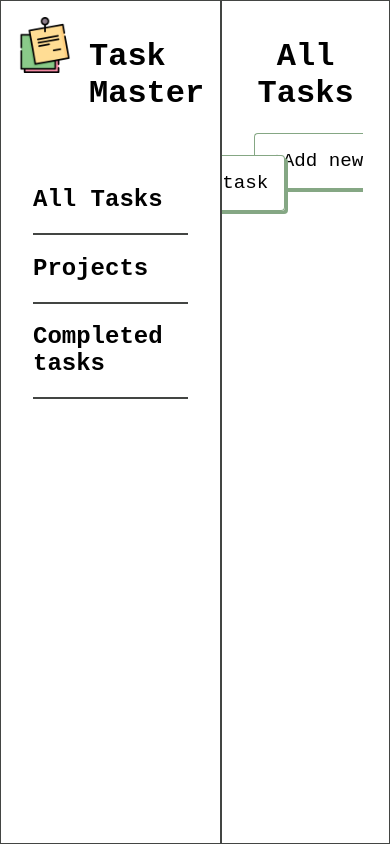
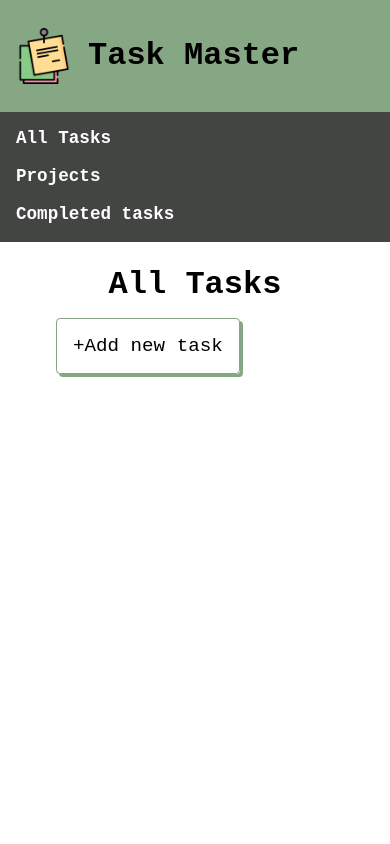
Before and after one commit to hajar746/task-master, a website built with webpack: page src/index.html in a window 390 px wide. Built offline with nearby package versions, Linux system fonts and the light colour scheme; a web font is replaced by a local one.

Commit message:
update styles

```diff
--- a/src/index.html
+++ b/src/index.html
@@ -11,6 +11,7 @@
         <header>
           <img src="./notes.png" alt="logo" class="logo" />
           <h1 class="name">Task Master</h1>
+          <img src="./menu.png" alt="" class="menu-icon" />
         </header>
         <section>
           <div class="all-tasks">
--- a/src/index.js
+++ b/src/index.js
@@ -27,6 +27,7 @@ const divCompletedTasks = document.querySelector(".div-completedtasks");
 const btnAllProjects = document.querySelector(".all-projects");
 const btnAllTasks = document.querySelector(".all-tasks");
 const btnCompletedTasks = document.querySelector(".completed");
+const menuIcon = document.querySelector(".menu-icon");
 
 let tasksPage = false;
 let projectsPage = false;
--- a/src/projects.js
+++ b/src/projects.js
@@ -81,7 +81,7 @@ export function addProjectsUi(div) {
         `
   <div class='project' data-name='${project.name}'>
   <img class='icon delete-project' src="/src/recycle-bin.png" alt="delete task">
-  <h3 class='project-name'>${project.name}</h3>
+  <h2 class='project-name'>${project.name}</h2>
   </div>
   `
       );
--- a/src/style.css
+++ b/src/style.css
@@ -32,10 +32,20 @@ section {
   padding: 1rem 2rem;
 }
 
+section h2 {
+  padding: 0.5rem;
+}
+
+section h2:hover {
+  background-color: #afb7af84;
+}
+
 header {
   display: flex;
   gap: 1rem;
   padding: 1rem;
+  background-color: #85a784;
+  align-items: center;
 }
 
 .name {
@@ -47,12 +57,25 @@ header {
   height: 3.5rem;
 }
 
+.menu-icon {
+  width: 2rem;
+  height: 2rem;
+  display: none;
+}
+
 .all-tasks,
 .all-projects,
 .group-high,
 .completed {
   border-bottom: 2px solid #434543;
   cursor: pointer;
+}
+
+.div-alltasks,
+.div-allprojects,
+.div-project,
+.div-completedtasks {
+  padding: 1rem;
 }
 
 /* NEW TASK FORM */
@@ -178,6 +201,11 @@ textarea {
   cursor: pointer;
 }
 
+.btn-add:hover,
+.btn-add-project:hover {
+  background-color: rgba(67, 69, 67, 0.1);
+}
+
 /* TASKS PAGE */
 .title-alltasks,
 .title-allprojects,
@@ -195,6 +223,10 @@ textarea {
   font-size: 1.2rem;
   box-shadow: 3px 3px #85a784;
   cursor: pointer;
+}
+
+.btn-new:hover {
+  box-shadow: 1.5px 1.5px #85a784;
 }
 
 /* UI TASKS */
@@ -290,6 +322,11 @@ textarea {
   background-color: rgba(67, 69, 67, 0.1);
   position: relative;
   cursor: pointer;
+  border-radius: 5px;
+}
+
+.project:hover {
+  background-color: rgba(67, 69, 67, 0.2);
 }
 
 .project-task {
@@ -382,3 +419,55 @@ input[type="checkbox"] {
     flex-direction: column;
   }
 }
+
+@media only screen and (max-width: 650px) {
+  .sidebar {
+    grid-row: 1;
+    grid-column: 1/5;
+  }
+
+  .task-board {
+    grid-row: 2/ 5;
+    grid-column: 1 / 5;
+  }
+
+  section {
+    background-color: #434543;
+    width: 100%;
+    padding: 0.5rem;
+  }
+
+  section h2 {
+    font-size: 1.1rem;
+    color: #fff;
+    padding: 0.5rem;
+    margin: 0;
+  }
+
+  .sidebar,
+  .task-board {
+    border: none;
+  }
+
+  .title-allprojects,
+  .title-alltasks,
+  .title-completedtasks,
+  .title-project {
+    margin: 0;
+    padding: 0 0 2rem 0;
+  }
+
+  .div-allprojects,
+  .div-completedtasks,
+  .div-project {
+    padding: 0;
+  }
+
+  .div-alltasks {
+    padding: 1.5rem;
+  }
+
+  .ui-status {
+    display: none;
+  }
+}
```
Also changed, not shown: dist/7164f0a98d6f15d751b0.png (added), dist/bundle.js, dist/index.html, src/menu.png (added).
